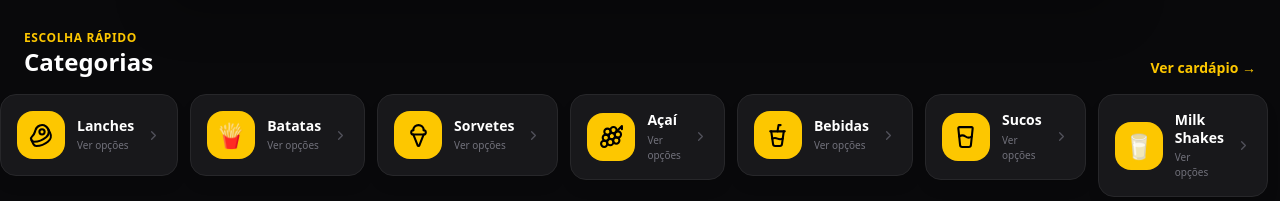
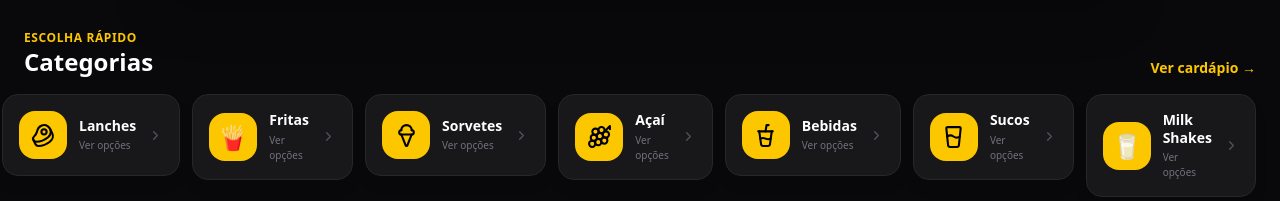
Before and after one commit to UniversalKnowledgeEcosystem/popular-app, a Next.js app: page / in a window 1280 px wide. Shown: the part 1014-1215 px from the top of the page. Built offline with nearby package versions, Linux system fonts and the light colour scheme.

Commit message:
Renomeia categoria Batatas para Fritas

```diff
--- a/data/categories.ts
+++ b/data/categories.ts
@@ -1,7 +1,7 @@
 import type { Category } from "../types/category";
 export const categories: Category[] = [
  {id:1,titulo:"Lanches",emoji:"🍔",href:"/cardapio?categoria=Lanches"},
- {id:2,titulo:"Batatas",emoji:"🍟",href:"/cardapio?categoria=Batatas"},
+ {id:2,titulo:"Fritas",emoji:"🍟",href:"/cardapio?categoria=Batatas"},
  {id:3,titulo:"Sorvetes",emoji:"🍦",href:"/cardapio?categoria=Sorvetes"},
  {id:4,titulo:"Açaí",emoji:"🫐",href:"/cardapio?categoria=Açaí"},
  {id:5,titulo:"Bebidas",emoji:"🥤",href:"/cardapio?categoria=Bebidas"},
```
